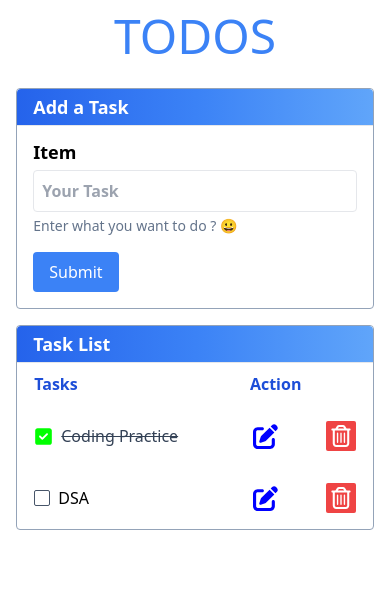
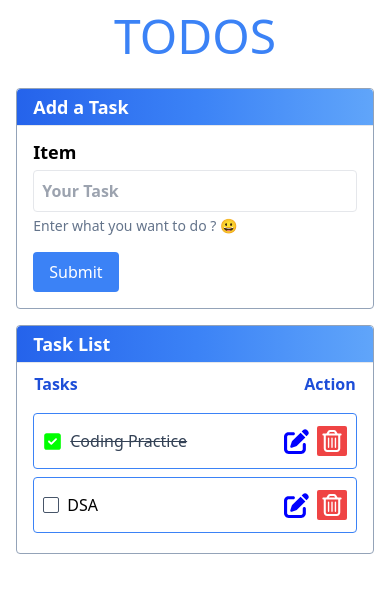
Before and after one commit to Shubham-Guptaji/react-todo-site, a React (Vite) app: page / in a window 390 px wide. Shown: the top 592 px of the page. Built offline with nearby package versions, Linux system fonts and the light colour scheme.

Commit message:
Completed TODO APP

```diff
--- a/src/components/ListedTask.jsx
+++ b/src/components/ListedTask.jsx
@@ -9,11 +9,11 @@ const ListedTask = () => {
         </h2>
         <div className="px-4">
           <table className="w-full grid">
-            <thead>
-              <tr className="grid grid-cols-3 lg:grid-cols-4 w-full py-2 text-blue-700">
+            <thead className="pb-2">
+              <tr className="flex sm:grid sm:grid-cols-3 lg:grid-cols-4 w-full py-2 text-blue-700">
                 <th className="text-start col-span-2  md:col-auto lg:col-span-2">Tasks</th>
                 <th className="text-start md:col-auto md:block hidden">Status</th>
-                <th className="text-start md:col-auto">Action</th>
+                <th className="ml-auto text-start md:col-auto">Action</th>
               </tr>
             </thead>
             <Taskslist />
--- a/src/components/ListedTaskComponent/TaskCard.jsx
+++ b/src/components/ListedTaskComponent/TaskCard.jsx
@@ -43,7 +43,7 @@ const TaskCard = ({ data }) => {
     setTodoData(todoData.filter((obj) => obj.id !== data.id));
   };
   return (
-    <tr className="*:font-medium grid grid-cols-3 lg:grid-cols-4 w-full py-2 gap-1">
+    <tr className="*:font-medium flex sm:grid sm:grid-cols-3 lg:grid-cols-4 w-full gap-1 border border-blue-500 rounded px-2 md:pe-3 py-1 mb-2">
       <td
         className={`col-span-2 md:col-auto lg:col-span-2 flex gap-2 items-center ${
           isEditable ? "py-1" : "py-2"
@@ -74,7 +74,7 @@ const TaskCard = ({ data }) => {
           <input
             type="text"
             value={oldInput}
-            className="px-2 py-1 "
+            className="px-2 py-1 w-full"
             onChange={taskChangeHandler}
             autoFocus
           />
@@ -90,7 +90,7 @@ const TaskCard = ({ data }) => {
         {data.isCompleted ? "Completed" : "Not Completed"}
       </td>
 
-      <td className="col-auto py-2">
+      <td className="sm:col-auto py-2 ml-auto">
         <div className="flex gap-2 max-w-[220px] justify-between">
           <button onClick={editHandler}>
             {isEditable ? (
--- a/src/components/ListedTaskComponent/Taskslist.jsx
+++ b/src/components/ListedTaskComponent/Taskslist.jsx
@@ -6,7 +6,7 @@ const Taskslist = () => {
     const { todoData } = useContext(myContext);
 
     return (
-        <tbody>
+        <tbody className="pb-3">
             {todoData.map((element) => (
                 <TaskCard key={element.id} data={element}/>
             ))}
```
